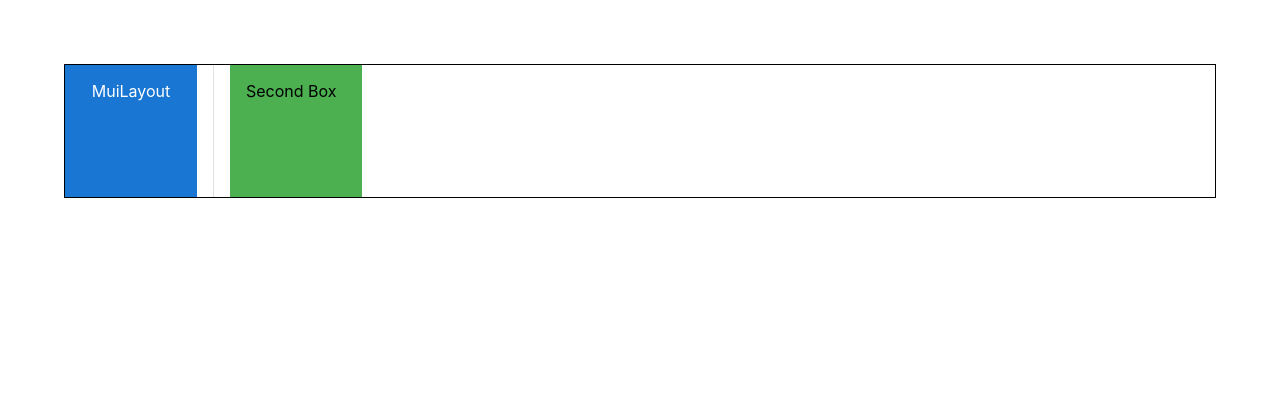
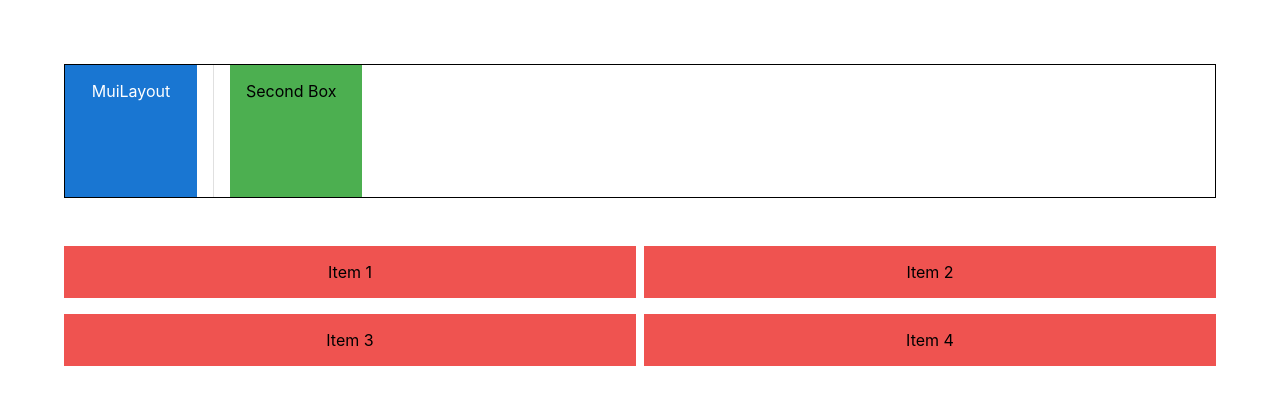
Before and after one commit to Zyar3k/material-ui_training, a React (Create React App) app: page / in a window 1280 px wide. Shown: the top 404 px of the page. Built offline with nearby package versions, Linux system fonts and the light colour scheme.

Commit message:
Mui grid

```diff
--- a/src/components/MuiLayout.tsx
+++ b/src/components/MuiLayout.tsx
@@ -1,13 +1,13 @@
-import { Box, Stack, Divider } from "@mui/material";
+import { Box, Stack, Divider, Grid } from "@mui/material";
 
 const MuiLayout = () => {
   return (
+    <>
       <Stack
         sx={{ border: "1px solid" }}
         direction="row"
         spacing={2}
         divider={<Divider orientation="vertical" flexItem />}
-      component="main"
       >
         <Box
           sx={{
@@ -33,6 +33,29 @@
           Second Box
         </Box>
       </Stack>
+      <Grid container my={4} rowSpacing={2} columnSpacing={1}>
+        <Grid item xs={12} sm={6}>
+          <Box bgcolor="error.light" p={2}>
+            Item 1
+          </Box>
+        </Grid>
+        <Grid item xs={12} sm={6}>
+          <Box bgcolor="error.light" p={2}>
+            Item 2
+          </Box>
+        </Grid>
+        <Grid item xs={12} sm={6}>
+          <Box bgcolor="error.light" p={2}>
+            Item 3
+          </Box>
+        </Grid>
+        <Grid item xs={12} sm={6}>
+          <Box bgcolor="error.light" p={2}>
+            Item 4
+          </Box>
+        </Grid>
+      </Grid>
+    </>
   );
 };
 
```
Lines whose indentation alone changed are shown as unchanged.
